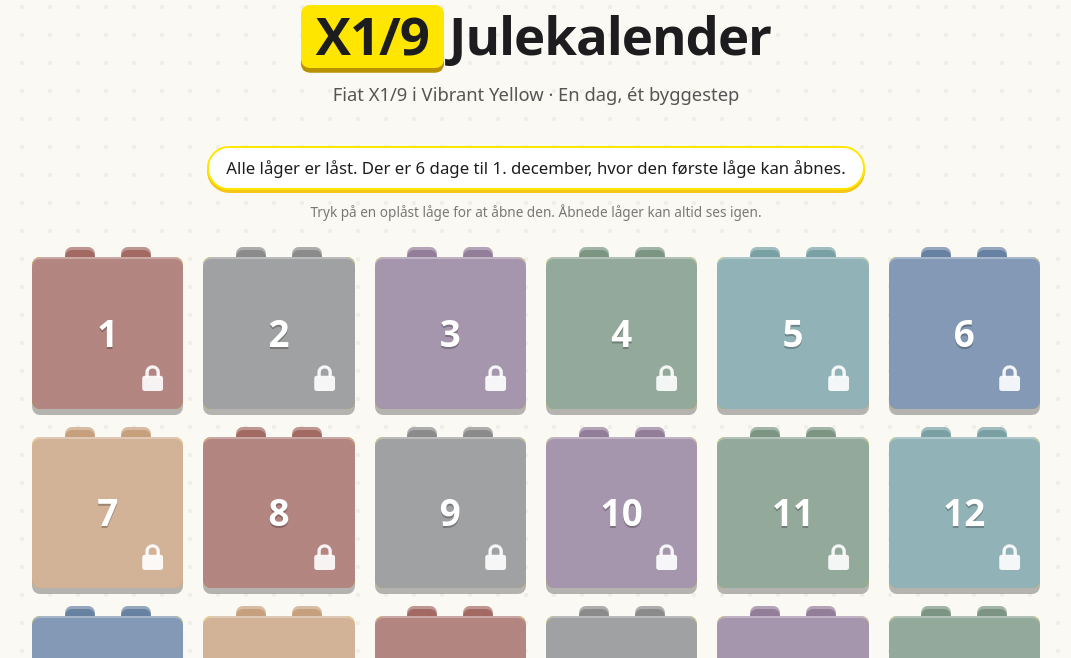
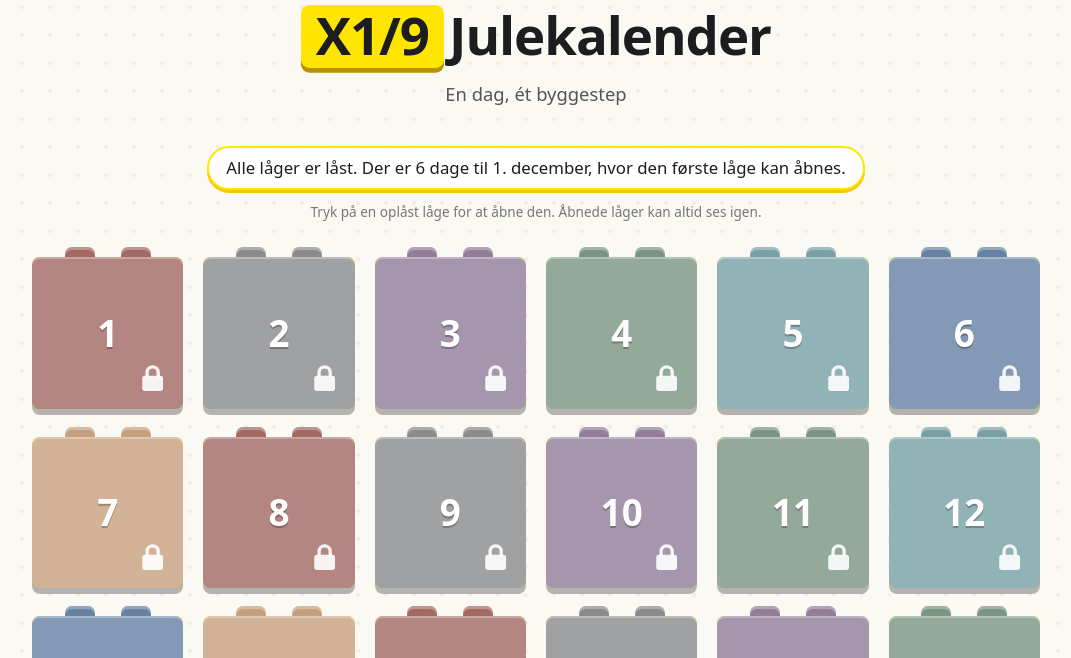
Before and after one commit to HalfdanNL/LEGO-Julekalender, a plain HTML site: page index.html in a window 1280 px wide. Shown: the part 91-749 px from the top of the page, without its empty margins (104-1175 px from the left). Drawn offline with Linux system fonts and the light colour scheme.

Commit message:
Change title and modify undertekst paragraph
Updated title and removed specific car reference from undertekst.

```diff
--- a/index.html
+++ b/index.html
@@ -5,7 +5,7 @@
 <meta name="viewport" content="width=device-width, initial-scale=1, viewport-fit=cover">
 <meta name="robots" content="noindex">
 <meta name="theme-color" content="#FFE600">
-<title>X1/9 Julekalender</title>
+<title>Brians Julekalender</title>
 <style>
   :root{
     --gul:#FFE600;
@@ -195,7 +195,7 @@
   <header class="top">
     <svg class="bil" viewBox="0 0 120 48" aria-hidden="true"><use href="#bil"/></svg>
     <h1><span class="logo">X1/9</span>Julekalender</h1>
-    <p class="undertekst">Fiat X1/9 i Vibrant Yellow · En dag, ét byggestep</p>
+    <p class="undertekst">En dag, ét byggestep</p>
     <div id="testbanner" class="testbanner" style="display:none"></div><br>
     <p id="status" class="status" aria-live="polite"></p>
     <p class="vejledning">Tryk på en oplåst låge for at åbne den. Åbnede låger kan altid ses igen.</p>
```
